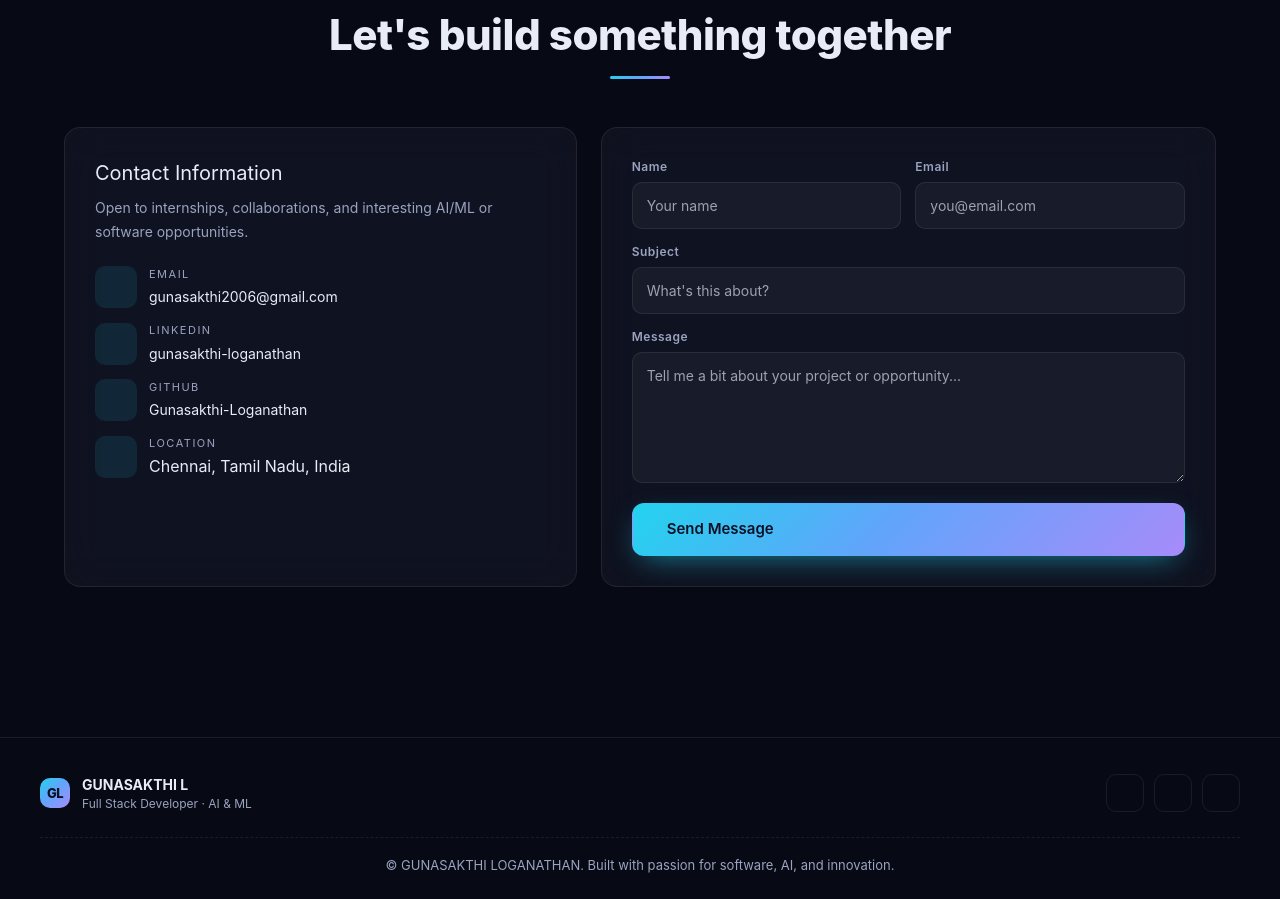
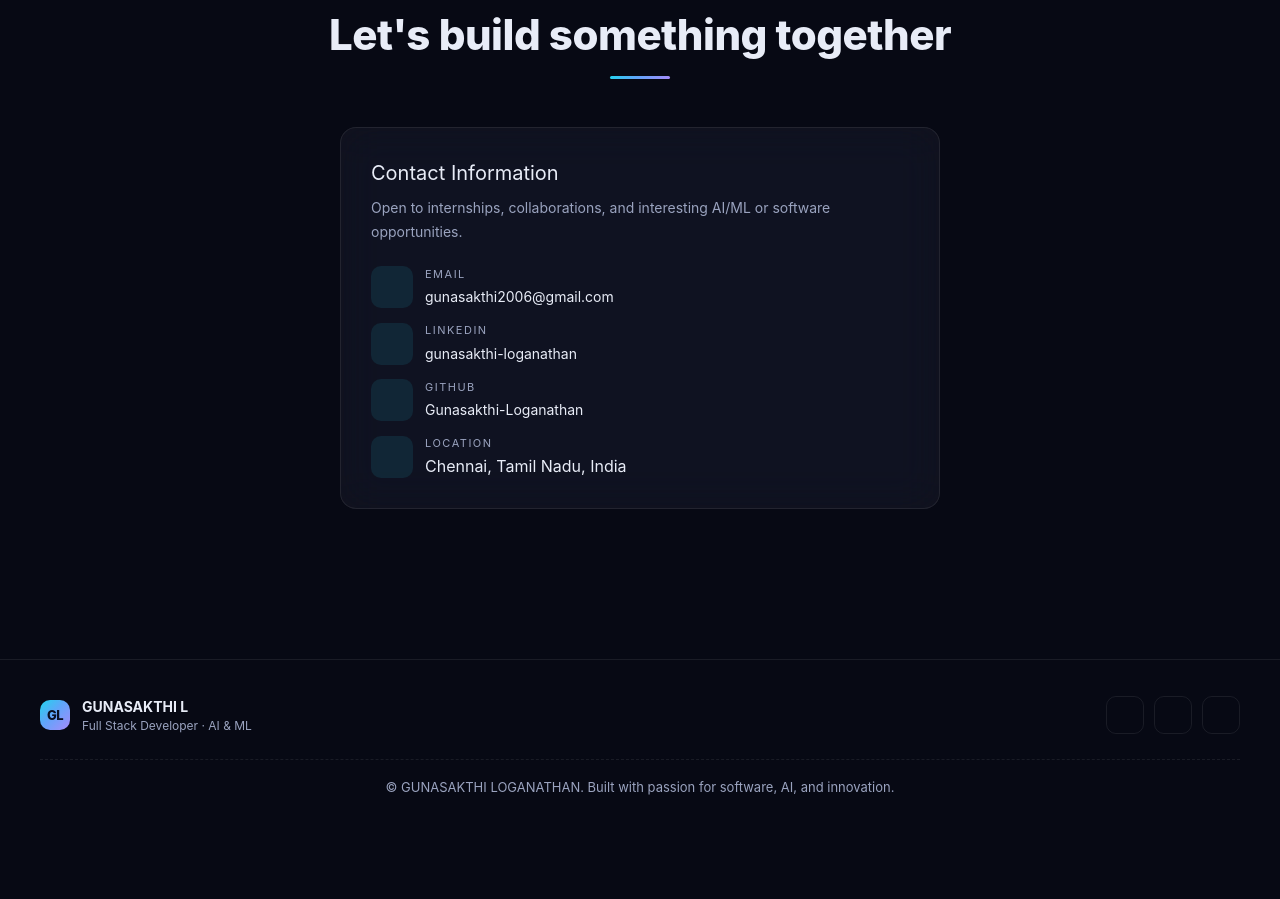
Before and after one commit to Gunasakthi-Loganathan/Portfolio, a React (Vite) app: page / in a window 1280 px wide. Shown: the part 5920-6819 px from the top of the page. After the commit the page ends 6741 px from the top, so only its background shows below. Built offline with nearby package versions, Linux system fonts and the light colour scheme.

Commit message:
Remove contact form from App component
Removed contact form from the contact section.

```diff
--- a/src/App.jsx
+++ b/src/App.jsx
@@ -758,8 +758,9 @@ export default function App() {
       <section id="contact" className="section">
         <SectionHeader kicker="Get in touch" title="Let's build something together" />
 
-        <div className="contact-grid">
-          <div className="glass contact-info" data-reveal>
+        {/* Wrapped in a flex container to center the card perfectly */}
+        <div style={{ display: "flex", justifyContent: "center", padding: "0 20px" }}>
+          <div className="glass contact-info" data-reveal style={{ maxWidth: "600px", width: "100%" }}>
             <h3>Contact Information</h3>
             <p>
               Open to internships, collaborations, and interesting AI/ML or software
@@ -822,45 +823,6 @@ export default function App() {
               </li>
             </ul>
           </div>
-
-          <form
-            className="glass contact-form"
-            data-reveal
-            action="https://formspree.io/f/xreddeng"
-            method="POST"
-          >
-            <div className="row-2">
-              <div className="field">
-                <label>Name</label>
-                <input name="name" required type="text" placeholder="Your name" />
-              </div>
-
-              <div className="field">
-                <label>Email</label>
-                <input name="email" required type="email" placeholder="you@email.com" />
-              </div>
-            </div>
-
-            <div className="field">
-              <label>Subject</label>
-              <input name="subject" required type="text" placeholder="What's this about?" />
-            </div>
-
-            <div className="field">
-              <label>Message</label>
-              <textarea
-                name="message"
-                required
-                rows="5"
-                placeholder="Tell me a bit about your project or opportunity..."
-              ></textarea>
-            </div>
-
-            <button className="btn btn-primary btn-lg" type="submit">
-              <iconify-icon icon="solar:plain-linear" width="18"></iconify-icon>
-              Send Message
-            </button>
-          </form>
         </div>
       </section>
 
```
